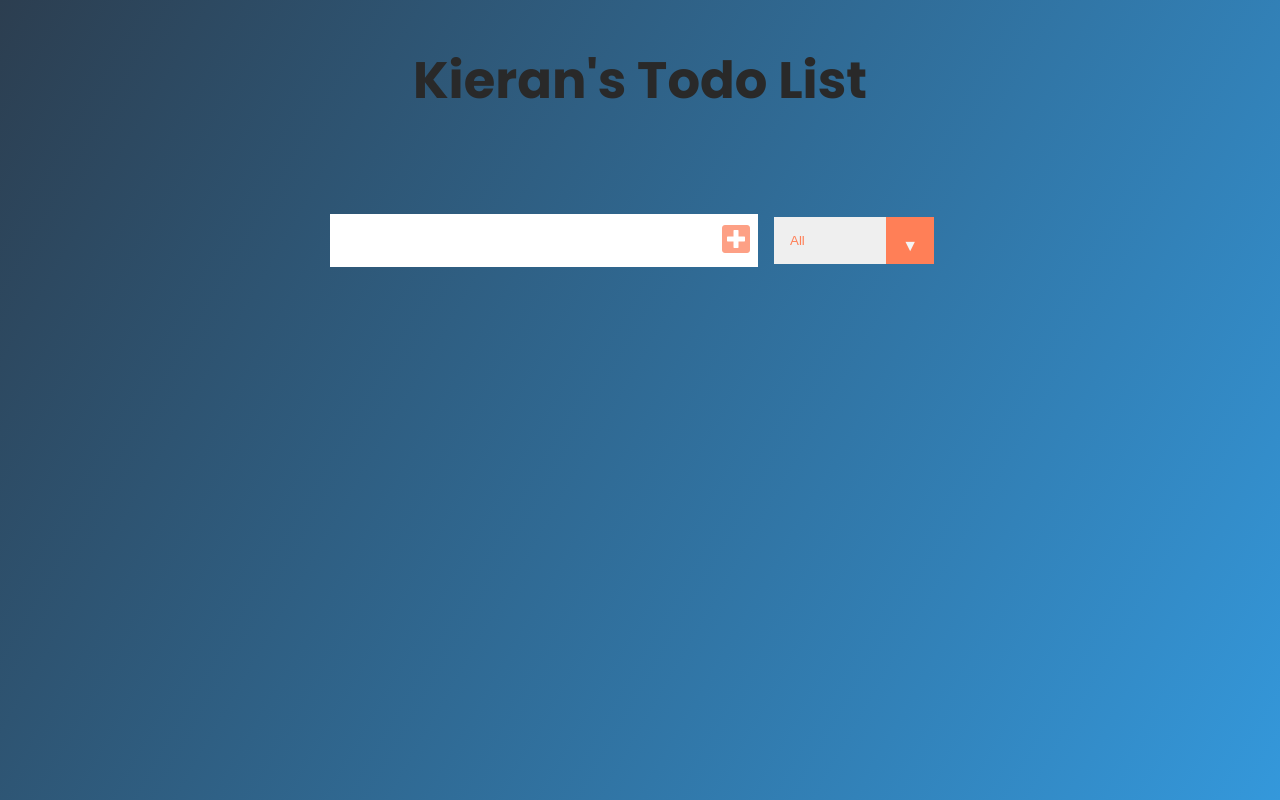
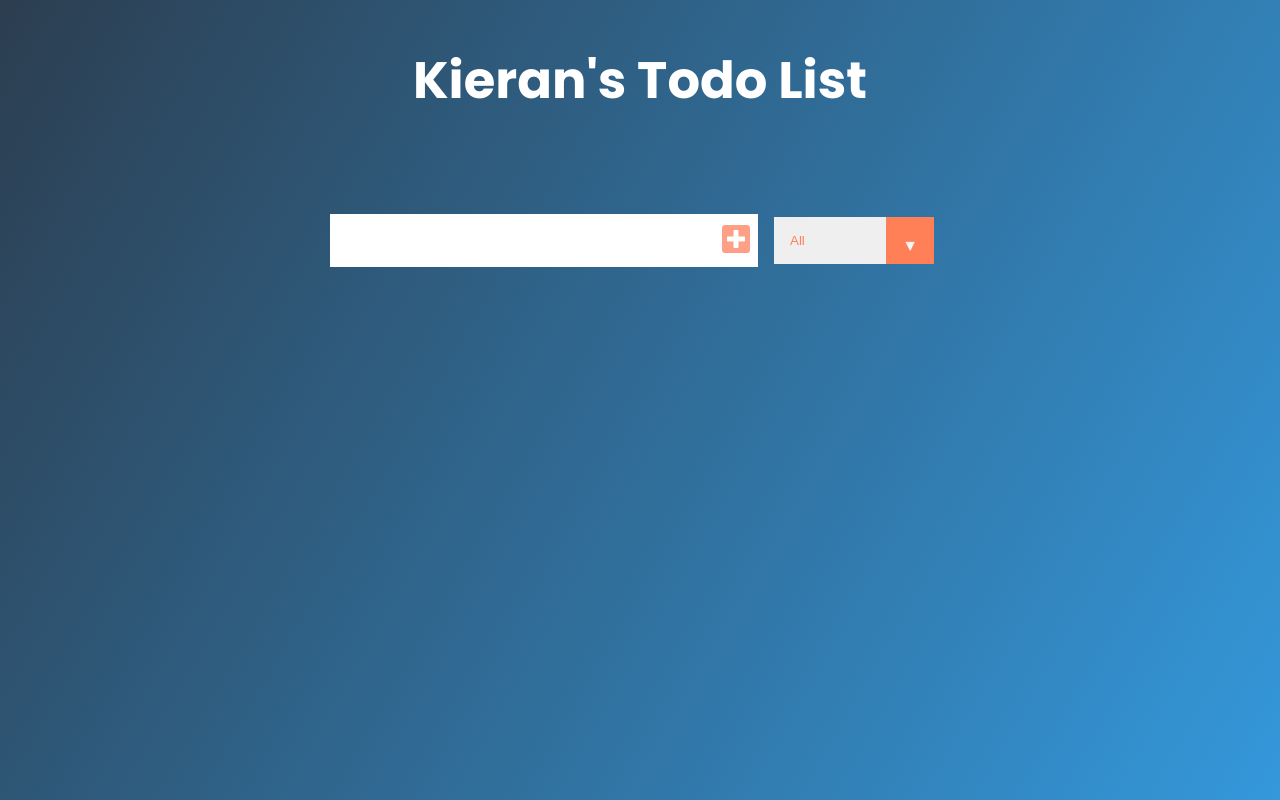
Before and after one commit to Cromch12/kierans-todo-list, a plain HTML site: page index.html in a window 1280 px wide. Drawn offline with Linux system fonts and the light colour scheme.

Commit message:
Add files via upload

```diff
--- a/style.css
+++ b/style.css
@@ -13,7 +13,7 @@ body {
 
 header {
     font-size: 1.6rem;
-    color: #292929;
+    color: #fff;
 }
 
 header,
```
